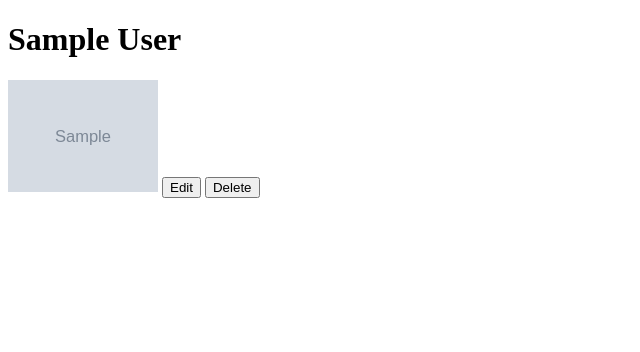
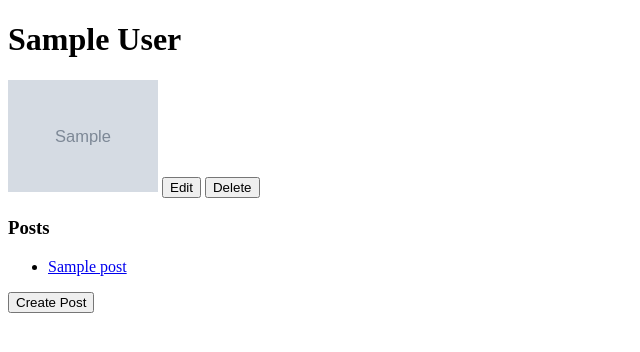
Before and after one commit to RQuicho/Flask_Blogly_Exercise_Part2, a Flask app: page /users/1 in a window 1280 px wide. Shown: the top 352 px of the page, without its empty margins (0-640 px from the left). Run offline with Flask 2, Linux system fonts and the light colour scheme; tables that the repository leaves empty hold one stand-in row (values such as "Sample post"); grey boxes marked "Sample" are stand-in pictures.

Commit message:
added post routes that handle showing a form and handling the form.

```diff
--- a/app.py
+++ b/app.py
@@ -2,7 +2,7 @@
 
 from flask import Flask, request, render_template, redirect, flash, session
 from flask_debugtoolbar import DebugToolbarExtension
-from models import db, connect_db, User
+from models import db, connect_db, User, Post
 
 app = Flask(__name__)
 app.config['SQLALCHEMY_DATABASE_URI'] = 'postgresql:///blogly_db'
@@ -15,6 +15,7 @@ debug = DebugToolbarExtension(app)
 
 connect_db(app)
 
+# **************** USERS ***********************************
 
 @app.route('/')
 def redirect_to_list_users():
@@ -54,7 +55,8 @@ def show_user(user_id):
 	"""Shows details about a specific user"""
 
 	user = User.query.get_or_404(user_id)
-	return render_template('details.html', user=user)
+	posts = Post.query.filter_by(user_id=user_id)
+	return render_template('user_details.html', user=user, posts=posts)
 
 @app.route('/users/<int:user_id>/edit')
 def edit_user(user_id):
@@ -86,3 +88,36 @@ def delete_user(user_id):
 	db.session.commit()
 
 	return redirect('/users')
+
+
+# **************** POSTS ***********************************
+
+@app.route('/users/<int:user_id>/posts/new')
+def new_post(user_id):
+	"""Shows form to add a post for that user"""
+
+	user = User.query.get_or_404(user_id)
+	return render_template('create_post.html', user=user)
+
+@app.route('/users/<int:user_id>/posts/new', methods=['POST'])
+def add_new_post(user_id):
+	"""Adds new post to list of posts by existing user"""
+
+	user = User.query.get_or_404(user_id)
+
+	title = request.form['title']
+	content = request.form['content']
+
+	new_post = Post(title=title, content=content, user_id=user_id)
+
+	db.session.add(new_post)
+	db.session.commit()
+
+	return redirect(f'/users/{user_id}')
+
+@app.route('/posts/<int:post_id>')
+def show_post(post_id):
+	"""Shows post created by a user"""
+
+	posts = Post.query.filter_by(post_id)
+	return render_template('post_details.html', posts=posts)
--- a/templates/list.html
+++ b/templates/list.html
@@ -10,8 +10,8 @@
   <li><a href="/users/{{user.id}}">{{user.first_name}} {{user.last_name}}</a></li>
   {% endfor %}
 </ul>
-<h3>Add New User</h3>
-  <a href="/users/new"><button>Add User</button></a>
+<h3>Create New User</h3>
+  <a href="/users/new"><button>Create User</button></a>
 
 
 {% endblock %}
--- a/templates/details.html
+++ b/templates/user_details.html
@@ -9,5 +9,13 @@
 <a href="/users/{{user.id}}/edit"><button>Edit</button></a>
 <a href="/users/{{user.id}}/delete"><button>Delete</button></a>
 
+<h3>Posts</h3>
+<ul>
+  {% for post in posts %}
+  <li><a href="/posts/{{post.id}}">{{post.title}}</a></li>
+  {% endfor %}
+</ul>
+<a href="/users/{{user.id}}/posts/new"><button>Create Post</button></a>
+
 
 {% endblock %}
```
Also changed, not shown: templates/create_post.html (added, +24 -0 lines), templates/post_details.html (added, +16 -0 lines).
